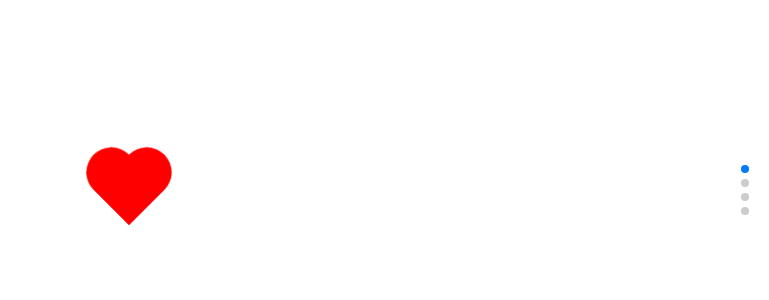
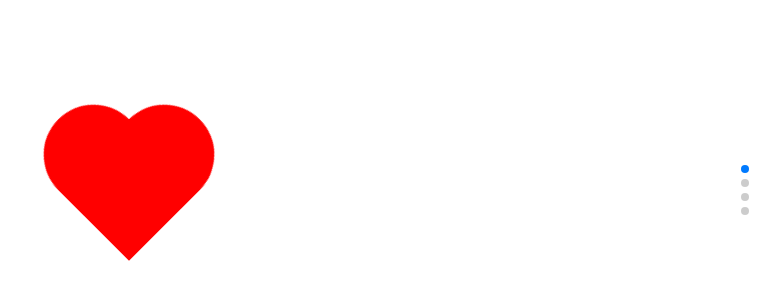
Before and after one commit to daoSs/mother-day, a plain HTML site: page index.html in a window 1280 px wide. Shown: the part 210-510 px from the top of the page, without its empty margins (511-1280 px from the left). Drawn offline with nearby package versions, Linux system fonts and the light colour scheme.

Commit message:
Update index.css

```diff
--- a/css/index.css
+++ b/css/index.css
@@ -18,8 +18,8 @@ body {
 
 .heart {
   position: absolute;
-  width: 50px;
-  height: 50px;
+  width: 100px;
+  height: 100px;
   margin: auto;
   left: 0;
   right: 0;
@@ -36,20 +36,20 @@ body {
 .heart::before {
   content: "";
   position: absolute;
-  width: 50px;
-  height: 50px;
+  width: 100px;
+  height: 100px;
   border-radius: 50%;
   background-color: red;
 }
 
 .heart::after {
-  left: 25px;
+  left: 50px;
   top: 0px;
 }
 
 .heart::before {
   left: 0px;
-  top: -25px;
+  top: -50px;
 }
 
 @keyframes beat {
@@ -770,13 +770,13 @@ h2 {
   flex-direction: column;
   justify-content: center;
   align-items: center;
-  color: #fe3320;
+  color: #e65a41;
 }
 
 .typing {
   text-align: center;
-  font-size: 56px;
-  margin-top: 148px;
+  font-size: 66px;
+  margin-top: 200px;
   width: 13em;
   white-space: nowrap;
   border-right: 2px solid transparent;
```
